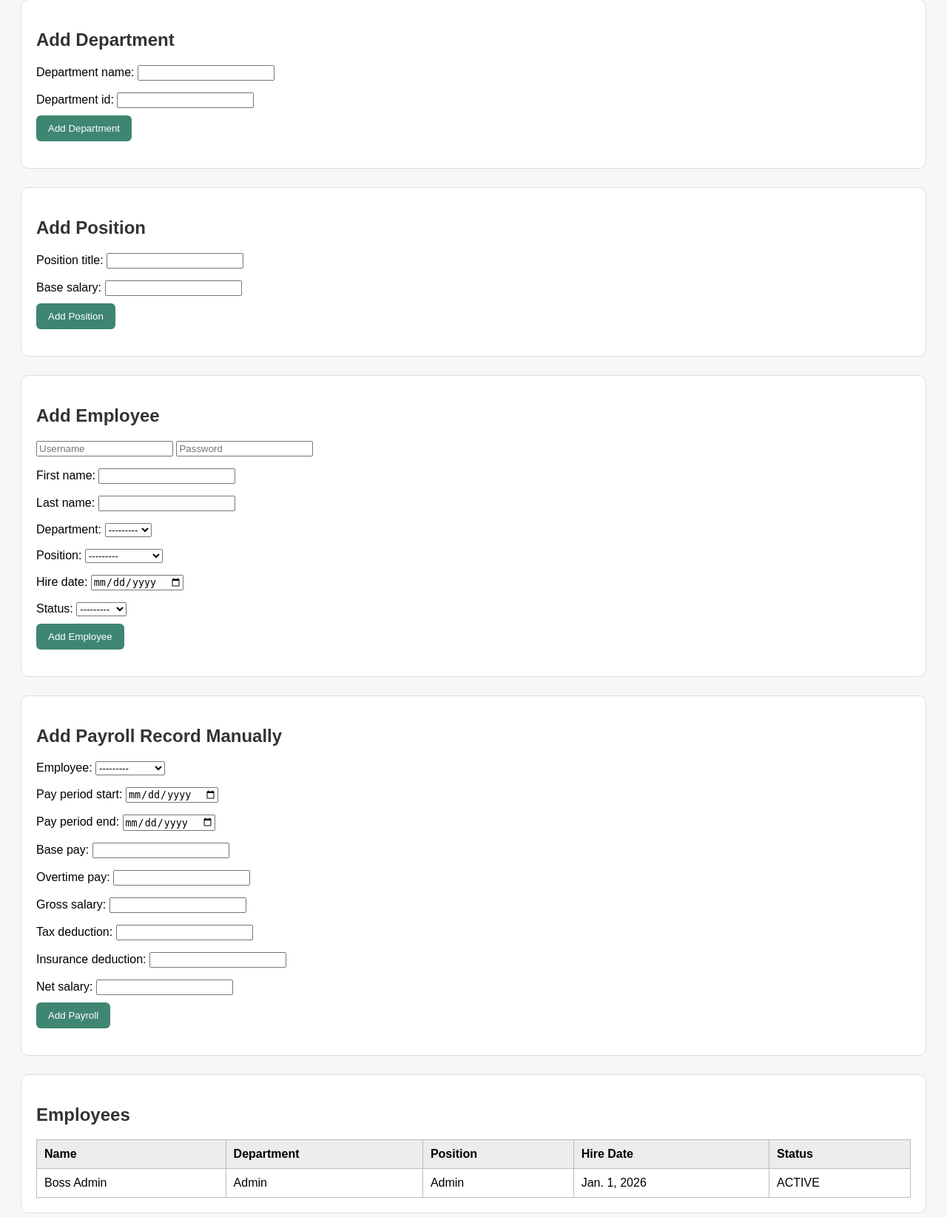
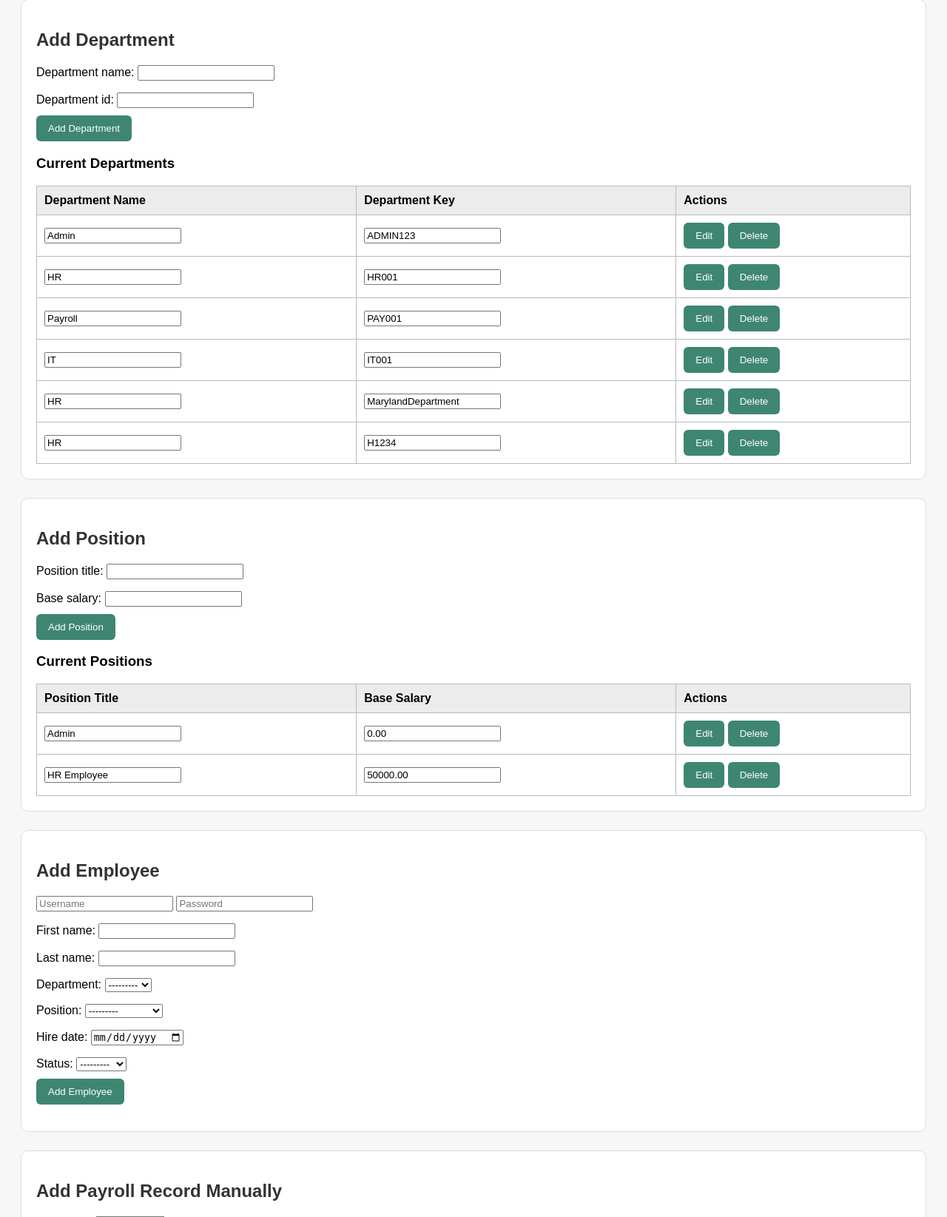
Before and after one commit to fsergent5/payroll-management-system, a Django app: page /employer/ in a window 1280 px wide. Shown: the part 175-1820 px from the top of the page at 74% size. Run offline with Django 5.2, Linux system fonts and the light colour scheme; a user stored in the database is signed in; data comes from the database, SQL or seed files in the repository; both versions use the stored data as it was after the commit; tables that the repository leaves empty hold one stand-in row (values such as "Sample post").

Commit message:
updated buttons

```diff
--- a/payroll/templates/payroll/employer_dashboard.html
+++ b/payroll/templates/payroll/employer_dashboard.html
@@ -103,6 +103,45 @@
         {{ department_form.as_p }}
         <button type="submit">Add Department</button>
     </form>
+
+    <h3>Current Departments</h3>
+
+    <table>
+        <tr>
+            <th>Department Name</th>
+            <th>Department Key</th>
+            <th>Actions</th>
+        </tr>
+
+        {% for department in departments %}
+        <tr>
+            <form method="POST" action="{% url 'update_department' department.id %}">
+                {% csrf_token %}
+                <td>
+                    <input type="text" name="department_name" value="{{ department.department_name }}" required>
+                </td>
+
+                <td>
+                    <input type="text" name="department_id" value="{{ department.department_id }}" required>
+                </td>
+
+                <td>
+                    <button type="submit">Edit</button>
+
+                    <a href="{% url 'delete_department' department.id %}"
+                       onclick="return confirm('Delete this department? Only empty departments can be deleted.');">
+                        <button type="button">Delete</button>
+                    </a>
+                </td>
+            </form>
+        </tr>
+
+        {% empty %}
+        <tr>
+            <td colspan="3">No departments added yet.</td>
+        </tr>
+        {% endfor %}
+    </table>
 </div>
 
    <div class="section">
@@ -113,6 +152,45 @@
         {{ position_form.as_p }}
         <button type="submit">Add Position</button>
     </form>
+
+    <h3>Current Positions</h3>
+
+    <table>
+        <tr>
+            <th>Position Title</th>
+            <th>Base Salary</th>
+            <th>Actions</th>
+        </tr>
+
+        {% for position in positions %}
+        <tr>
+            <form method="POST" action="{% url 'update_position' position.id %}">
+                {% csrf_token %}
+                <td>
+                    <input type="text" name="position_title" value="{{ position.position_title }}" required>
+                </td>
+
+                <td>
+                    <input type="number" step="0.01" name="base_salary" value="{{ position.base_salary }}" required>
+                </td>
+
+                <td>
+                    <button type="submit">Edit</button>
+
+                    <a href="{% url 'delete_position' position.id %}"
+                       onclick="return confirm('Delete this position? Only unused positions can be deleted.');">
+                        <button type="button">Delete</button>
+                    </a>
+                </td>
+            </form>
+        </tr>
+
+        {% empty %}
+        <tr>
+            <td colspan="3">No positions added yet.</td>
+        </tr>
+        {% endfor %}
+    </table>
 </div>
 
     <div class="section">
@@ -120,9 +198,12 @@
         <form method="POST">
             {% csrf_token %}
             <input type="hidden" name="form_type" value="employee">
+
             <input type="text" name="username" placeholder="Username" required>
             <input type="password" name="password" placeholder="Password" required>
+
             {{ employee_form.as_p }}
+
             <button type="submit">Add Employee</button>
         </form>
     </div>
@@ -137,8 +218,10 @@
         </form>
     </div>
 
+    <!-- UPDATED EMPLOYEE TABLE -->
     <div class="section">
         <h2>Employees</h2>
+
         <table>
             <tr>
                 <th>Name</th>
@@ -146,7 +229,10 @@
                 <th>Position</th>
                 <th>Hire Date</th>
                 <th>Status</th>
+                <th>Action</th>
+                <th>Action</th>
             </tr>
+
             {% for employee in employees %}
             <tr>
                 <td>{{ employee.first_name }} {{ employee.last_name }}</td>
@@ -154,10 +240,17 @@
                 <td>{{ employee.position.position_title }}</td>
                 <td>{{ employee.hire_date }}</td>
                 <td>{{ employee.status }}</td>
+
+                <td>
+                    <a href="{% url 'delete_employee' employee.id %}">
+                        <button type="button">Delete Employee</button>
+                    </a>
+                </td>
             </tr>
+
             {% empty %}
             <tr>
-                <td colspan="5">No employees added yet.</td>
+                <td colspan="6">No employees added yet.</td>
             </tr>
             {% endfor %}
         </table>
@@ -165,6 +258,7 @@
 
     <div class="section">
         <h2>Timesheets Waiting for Approval</h2>
+
         <table>
             <tr>
                 <th>Employee</th>
@@ -172,12 +266,15 @@
                 <th>Total Hours</th>
                 <th>Status</th>
                 <th>Action</th>
+                <th>Action</th>
             </tr>
+
             {% for t in timesheet_records %}
             <tr>
                 <td>{{ t.employee.first_name }} {{ t.employee.last_name }}</td>
                 <td>{{ t.week_start }} - {{ t.week_end }}</td>
                 <td>{{ t.total_hours }}</td>
+
                 <td>
                     {% if t.approved %}
                         Approved - Payroll Created
@@ -185,16 +282,20 @@
                         Pending Admin Approval
                     {% endif %}
                 </td>
+
                 <td>
                     {% if not t.approved %}
                         <a href="{% url 'approve_timesheet' t.id %}">
-                            <button type="button">Approve and Calculate Pay</button>
+                            <button type="button">
+                                Approve and Calculate Pay
+                            </button>
                         </a>
                     {% else %}
                         Complete
                     {% endif %}
                 </td>
             </tr>
+
             {% empty %}
             <tr>
                 <td colspan="5">No timesheets submitted yet.</td>
@@ -202,33 +303,9 @@
             {% endfor %}
         </table>
     </div>
-
-    <div class="section">
-        <h2>Attendance Records</h2>
-        <table>
-            <tr>
-                <th>Employee</th>
-                <th>Work Date</th>
-                <th>Hours Worked</th>
-                <th>Overtime Hours</th>
-            </tr>
-            {% for record in attendance_records %}
-            <tr>
-                <td>{{ record.employee.first_name }} {{ record.employee.last_name }}</td>
-                <td>{{ record.work_date }}</td>
-                <td>{{ record.hours_worked }}</td>
-                <td>{{ record.overtime_hours }}</td>
-            </tr>
-            {% empty %}
-            <tr>
-                <td colspan="4">No attendance records added yet.</td>
-            </tr>
-            {% endfor %}
-        </table>
-    </div>
-
 <div class="section">
         <h2>Payroll Records</h2>
+
         <table>
             <tr>
                 <th>Employee</th>
@@ -241,6 +318,7 @@
                 <th>Insurance Deduction</th>
                 <th>Net Salary</th>
             </tr>
+
             {% for record in payroll_records %}
             <tr>
                 <td>{{ record.employee.first_name }} {{ record.employee.last_name }}</td>
@@ -253,6 +331,7 @@
                 <td>{{ record.insurance_deduction }}</td>
                 <td>{{ record.net_salary }}</td>
             </tr>
+
             {% empty %}
             <tr>
                 <td colspan="9">No payroll records added yet.</td>
--- a/payroll/views.py
+++ b/payroll/views.py
@@ -33,7 +33,6 @@ def login_view(request):
                 'error': 'Employee profile not properly set up'
             })
 
-        # Department key check. It is active so the login matches the project requirement.
         if employee.department.department_id.strip().upper() != department_key.strip().upper():
             return render(request, 'payroll/login.html', {
                 'error': 'Invalid department key'
@@ -50,11 +49,10 @@ def login_view(request):
 
 
 # -------------------------
-# EMPLOYEE PORTAL (Employee ONLY)
+# EMPLOYEE PORTAL
 # -------------------------
 @login_required
 def employee_portal(request):
-
     employee = Employee.objects.filter(user=request.user).first()
 
     if not employee:
@@ -84,12 +82,12 @@ def employee_portal(request):
 
 
 # -------------------------
-# TIMESHEET PORTAL (Employee ONLY)
+# TIMESHEET PORTAL
 # -------------------------
 @login_required
 def timesheet_portal(request):
+    employee = Employee.objects.filter(user=request.user).first()
 
-    employee = Employee.objects.filter(user=request.user).first()
     if not employee:
         return redirect('employee_portal')
 
@@ -110,14 +108,12 @@ def timesheet_portal(request):
 
 
 # -------------------------
-# EMPLOYER DASHBOARD (ADMIN ONLY)
+# EMPLOYER DASHBOARD
 # -------------------------
 @login_required
 def employer_dashboard(request):
-
     employee = Employee.objects.filter(user=request.user).first()
 
-    # restrict access to admin only
     if not employee or not employee.department or employee.department.department_name.lower() != "admin":
         return redirect('employee_portal')
 
@@ -192,7 +188,6 @@ def employer_dashboard(request):
         'payroll_form': PayrollForm(prefix='payroll'),
         'attendance_form': AttendanceForm(),
 
-        # admin sees ALL
         'employees': Employee.objects.select_related('department', 'position').all(),
         'departments': Department.objects.all(),
         'positions': Position.objects.all(),
@@ -221,7 +216,6 @@ def approve_timesheet(request, timesheet_id):
     regular_hours = min(total_hours, Decimal('40.00'))
     overtime_hours = max(total_hours - Decimal('40.00'), Decimal('0.00'))
 
-    # Annual salary is converted to an hourly rate using 2,080 work hours per year.
     hourly_rate = timesheet.employee.position.base_salary / Decimal('2080.00')
 
     base_pay = regular_hours * hourly_rate
@@ -250,3 +244,111 @@ def approve_timesheet(request, timesheet_id):
     timesheet.save()
 
     return redirect('employer_dashboard')
+
+
+# -------------------------
+# DELETE EMPLOYEE + LOGIN + RECORDS
+# -------------------------
+@login_required
+def delete_employee(request, employee_id):
+    admin_employee = Employee.objects.filter(user=request.user).first()
+
+    if not admin_employee or not admin_employee.department or admin_employee.department.department_name.lower() != "admin":
+        return redirect('employee_portal')
+
+    employee = get_object_or_404(Employee, id=employee_id)
+
+    # Prevent the admin from deleting their own account
+    if employee.user == request.user:
+        return redirect('employer_dashboard')
+
+    Attendance.objects.filter(employee=employee).delete()
+    Payroll.objects.filter(employee=employee).delete()
+    Timesheet.objects.filter(employee=employee).delete()
+
+    user = employee.user
+
+    employee.delete()
+    user.delete()
+
+    return redirect('employer_dashboard')
+    # -------------------------
+# UPDATE DEPARTMENT
+# -------------------------
+@login_required
+def update_department(request, department_id):
+    admin_employee = Employee.objects.filter(user=request.user).first()
+
+    if not admin_employee or not admin_employee.department or admin_employee.department.department_name.lower() != "admin":
+        return redirect('employee_portal')
+
+    department = get_object_or_404(Department, id=department_id)
+
+    if request.method == "POST":
+        department.department_name = request.POST.get("department_name")
+        department.department_id = request.POST.get("department_id")
+        department.save()
+
+    return redirect('employer_dashboard')
+
+
+# -------------------------
+# DELETE DEPARTMENT
+# -------------------------
+@login_required
+def delete_department(request, department_id):
+    admin_employee = Employee.objects.filter(user=request.user).first()
+
+    if not admin_employee or not admin_employee.department or admin_employee.department.department_name.lower() != "admin":
+        return redirect('employee_portal')
+
+    department = get_object_or_404(Department, id=department_id)
+
+    # Prevent deleting departments assigned to employees
+    if Employee.objects.filter(department=department).exists():
+        return redirect('employer_dashboard')
+
+    department.delete()
+
+    return redirect('employer_dashboard')
+
+
+# -------------------------
+# UPDATE POSITION
+# -------------------------
+@login_required
+def update_position(request, position_id):
+    admin_employee = Employee.objects.filter(user=request.user).first()
+
+    if not admin_employee or not admin_employee.department or admin_employee.department.department_name.lower() != "admin":
+        return redirect('employee_portal')
+
+    position = get_object_or_404(Position, id=position_id)
+
+    if request.method == "POST":
+        position.position_title = request.POST.get("position_title")
+        position.base_salary = request.POST.get("base_salary")
+        position.save()
+
+    return redirect('employer_dashboard')
+
+
+# -------------------------
+# DELETE POSITION
+# -------------------------
+@login_required
+def delete_position(request, position_id):
+    admin_employee = Employee.objects.filter(user=request.user).first()
+
+    if not admin_employee or not admin_employee.department or admin_employee.department.department_name.lower() != "admin":
+        return redirect('employee_portal')
+
+    position = get_object_or_404(Position, id=position_id)
+
+    # Prevent deleting positions assigned to employees
+    if Employee.objects.filter(position=position).exists():
+        return redirect('employer_dashboard')
+
+    position.delete()
+
+    return redirect('employer_dashboard')
--- a/payroll_system/urls.py
+++ b/payroll_system/urls.py
@@ -18,12 +18,25 @@ from django.contrib import admin
 from django.urls import path
 from payroll import views
 
+
 urlpatterns = [
-        path('', views.login_view, name='home'),
-        path('employer/', views.employer_dashboard, name='employer_dashboard'),
-        path('employee/', views.employee_portal, name='employee_portal'),
-         path('login/', views.login_view, name='login'),
-        path('timesheet/', views.timesheet_portal, name='timesheet_portal'),
-        path('approve-timesheet/<int:timesheet_id>/', views.approve_timesheet, name='approve_timesheet'),
+    path('admin/', admin.site.urls),
 
-    ]
+    path('', views.login_view, name='home'),
+    path('login/', views.login_view, name='login'),
+
+    path('employee/', views.employee_portal, name='employee_portal'),
+    path('timesheet/', views.timesheet_portal, name='timesheet_portal'),
+
+    path('employer/', views.employer_dashboard, name='employer_dashboard'),
+
+    path('approve-timesheet/<int:timesheet_id>/', views.approve_timesheet, name='approve_timesheet'),
+
+    path('delete-employee/<int:employee_id>/', views.delete_employee, name='delete_employee'),
+
+    path('update-department/<int:department_id>/', views.update_department, name='update_department'),
+    path('delete-department/<int:department_id>/', views.delete_department, name='delete_department'),
+
+    path('update-position/<int:position_id>/', views.update_position, name='update_position'),
+    path('delete-position/<int:position_id>/', views.delete_position, name='delete_position'),
+]
```
Also changed, not shown: db.sqlite3, payroll/urls.py (line endings or trailing spaces), 1 other file. Lines whose indentation alone changed are shown as unchanged.
